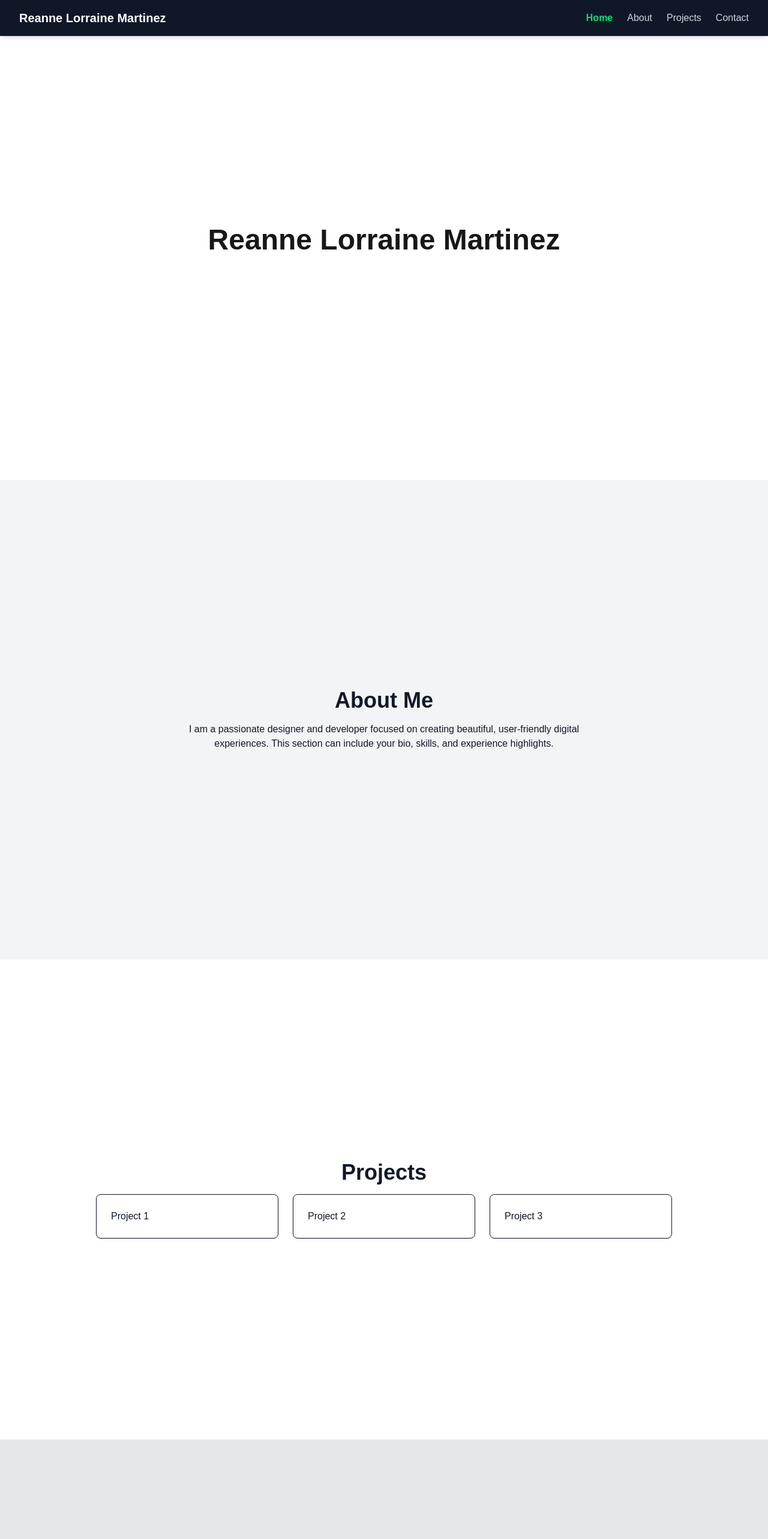
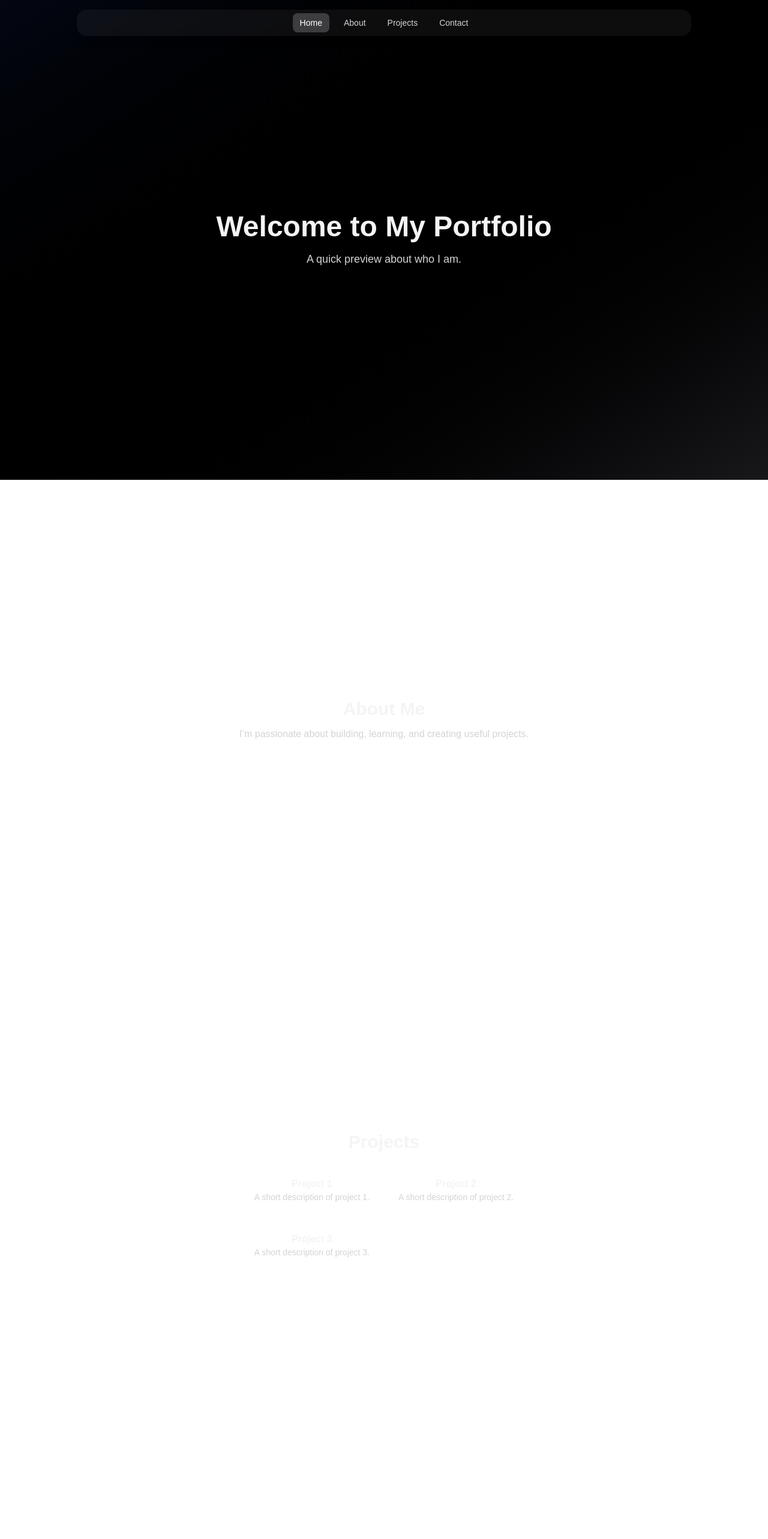
Before and after one commit to ZenorianDev/Portfolio, a Next.js app in the folder portfolio/: page / in a window 1280 px wide. Shown: the top 2566 px of the page at 60% size. Built offline with nearby package versions, Linux system fonts and the light colour scheme.

Commit message:
app, components

```diff
--- a/portfolio/app/page.tsx
+++ b/portfolio/app/page.tsx
@@ -1,26 +1,107 @@
+// app/page.tsx
+"use client";
+
+import { useState, useEffect } from "react";
+import { motion } from "framer-motion";
 import Navbar from "@/components/navbar";
-import Footer from "@/components/footer";
-import HomePage from "@/components/homepage";
+import Homepage from "@/components/homepage";
 import About from "@/components/about";
 import Projects from "@/components/projects";
 import Contact from "@/components/contact";
+import Footer from "@/components/footer";
 
-export default function Home() {
+export default function Page() {
+  const [activeSection, setActiveSection] = useState("homepage");
+  const [navMode, setNavMode] = useState<"top" | "side">("top");
+
+  // Watch which section is in view
+  useEffect(() => {
+    const sections = document.querySelectorAll("section[data-observe]");
+    const observer = new IntersectionObserver(
+      (entries) => {
+        entries.forEach((entry) => {
+          if (entry.isIntersecting) {
+            setActiveSection(entry.target.id);
+          }
+        });
+      },
+      { threshold: 0.55 }
+    );
+
+    sections.forEach((s) => observer.observe(s));
+    return () => observer.disconnect();
+  }, []);
+
+  // Toggle navbar layout on scroll
+  useEffect(() => {
+    const handleScroll = () => {
+      if (window.scrollY > window.innerHeight * 0.8) {
+        setNavMode("side");
+      } else {
+        setNavMode("top");
+      }
+    };
+    handleScroll();
+    window.addEventListener("scroll", handleScroll, { passive: true });
+    return () => window.removeEventListener("scroll", handleScroll);
+  }, []);
+
+  // Section-based background colors
+  const bgColors: Record<string, string> = {
+    homepage: "from-gray-950 via-black to-zinc-900",
+    about: "from-indigo-950 via-indigo-900 to-purple-900",
+    projects: "from-emerald-950 via-emerald-900 to-green-900",
+    contact: "from-fuchsia-950 via-pink-900 to-rose-900",
+  };
+
   return (
-    <div>
-      <Navbar />
-      <section id="homepage">
-        <HomePage />
+    <div className="relative min-h-screen text-zinc-100">
+      {/* Background transition */}
+      <motion.div
+        key={activeSection}
+        aria-hidden
+        className={`pointer-events-none fixed inset-0 -z-10 bg-gradient-to-br ${bgColors[activeSection]}`}
+        initial={{ opacity: 0 }}
+        animate={{ opacity: 1 }}
+        transition={{ duration: 0.6 }}
+      />
+
+      <Navbar activeSection={activeSection} navMode={navMode} />
+
+      <main className="mx-auto max-w-7xl">
+        <section
+          id="homepage"
+          data-observe
+          className="min-h-screen px-6 flex items-center justify-center"
+        >
+          <Homepage />
         </section>
-      <section id="about">
+
+        <section
+          id="about"
+          data-observe
+          className="min-h-screen px-6 flex items-center justify-center"
+        >
           <About />
         </section>
-      <section id="projects">
+
+        <section
+          id="projects"
+          data-observe
+          className="min-h-screen px-6 flex items-center justify-center"
+        >
           <Projects />
         </section>
-      <section id="contact">
+
+        <section
+          id="contact"
+          data-observe
+          className="min-h-screen px-6 flex items-center justify-center"
+        >
           <Contact />
         </section>
+      </main>
+
       <Footer />
     </div>
   );
--- a/portfolio/components/about.tsx
+++ b/portfolio/components/about.tsx
@@ -1,15 +1,10 @@
 export default function About() {
   return (
-    <section
-      id="about"
-      className="h-screen flex flex-col justify-center items-center bg-gray-100 text-gray-900"
-    >
-      <h2 className="text-4xl font-bold mb-4">About Me</h2>
-      <p className="max-w-2xl text-center">
-        I am a passionate designer and developer focused on creating beautiful,
-        user-friendly digital experiences. This section can include your bio,
-        skills, and experience highlights.
+    <div className="max-w-2xl text-center">
+      <h2 className="text-3xl font-bold">About Me</h2>
+      <p className="mt-3 text-zinc-300">
+        I’m passionate about building, learning, and creating useful projects.
       </p>
-    </section>
+    </div>
   );
 }
--- a/portfolio/components/contact.tsx
+++ b/portfolio/components/contact.tsx
@@ -1,17 +1,14 @@
 export default function Contact() {
   return (
-    <section
-      id="contact"
-      className="h-screen flex flex-col justify-center items-center bg-gray-200 text-gray-900"
-    >
-      <h2 className="text-4xl font-bold mb-4">Contact Me</h2>
-      <p className="mb-4">Let’s work together! Reach me via email:</p>
+    <div className="max-w-xl text-center">
+      <h2 className="text-3xl font-bold">Get in Touch</h2>
+      <p className="mt-3 text-zinc-300">Feel free to reach out anytime!</p>
       <a
-        href="mailto:yourname@example.com"
-        className="px-6 py-3 bg-gray-900 text-white rounded-md hover:bg-gray-700 transition"
+        href="mailto:you@email.com"
+        className="mt-6 inline-block rounded-lg bg-white/10 px-4 py-2 font-medium ring-1 ring-white/20 hover:bg-white/20"
       >
-        Say Hello
+        Email Me
       </a>
-    </section>
+    </div>
   );
 }
--- a/portfolio/components/footer.tsx
+++ b/portfolio/components/footer.tsx
@@ -1,7 +1,7 @@
 export default function Footer() {
   return (
-    <footer className="bg-gray-900 text-white py-6 text-center">
-      <p>© {new Date().getFullYear()} Reanne Martinez | All rights reserved.</p>
+    <footer className="py-6 text-center text-sm text-zinc-400">
+      © {new Date().getFullYear()} Reanne Martinez | All rights reserved.
     </footer>
   );
 }
--- a/portfolio/components/homepage.tsx
+++ b/portfolio/components/homepage.tsx
@@ -1,7 +1,10 @@
-export default function HomePage() {
+export default function Homepage() {
   return (
-    <section className="h-screen flex items-center justify-center">
-      <h1 className="text-5xl font-bold">Reanne Lorraine Martinez</h1>
-    </section>
+    <div className="text-center">
+      <h1 className="text-5xl font-bold">Welcome to My Portfolio</h1>
+      <p className="mt-4 text-lg text-zinc-300">
+        A quick preview about who I am.
+      </p>
+    </div>
   );
 }
--- a/portfolio/components/navbar.tsx
+++ b/portfolio/components/navbar.tsx
@@ -1,52 +1,65 @@
 "use client";
 
-import Link from "next/link";
-import { useEffect, useState } from "react";
+import { motion } from "framer-motion";
+import clsx from "clsx";
 
-export default function Navbar() {
-  const [activeSection, setActiveSection] = useState("home");
+type NavbarProps = {
+  activeSection: string;
+  navMode: "top" | "side";
+};
 
-  useEffect(() => {
-    const handleScroll = () => {
-      const sections = ["home", "about", "projects", "contact"];
-      let current = "home";
+const sections = [
+  { id: "homepage", label: "Home" },
+  { id: "about", label: "About" },
+  { id: "projects", label: "Projects" },
+  { id: "contact", label: "Contact" },
+];
 
-      sections.forEach((id) => {
-        const section = document.getElementById(id);
-        if (section) {
-          const rect = section.getBoundingClientRect();
-          if (rect.top <= 150 && rect.bottom >= 150) {
-            current = id;
-          }
-        }
-      });
-
-      setActiveSection(current);
-    };
-
-    window.addEventListener("scroll", handleScroll);
-    return () => window.removeEventListener("scroll", handleScroll);
-  }, []);
+export default function Navbar({ activeSection, navMode }: NavbarProps) {
+  const isSide = navMode === "side";
 
   return (
-    <nav className="fixed top-0 left-0 w-full bg-gray-900 text-white px-8 py-4 flex justify-between items-center shadow-md z-50">
-      <h1 className="text-xl font-bold">Reanne Lorraine Martinez</h1>
-      <ul className="flex space-x-6">
-        {["home", "about", "projects", "contact"].map((section) => (
-          <li key={section}>
-            <Link
-              href={`#${section}`}
-              className={`transition-colors ${
-                activeSection === section
-                  ? "text-green-400 font-semibold"
-                  : "text-gray-300 hover:text-white"
-              }`}
-            >
-              {section.charAt(0).toUpperCase() + section.slice(1)}
-            </Link>
-          </li>
-        ))}
-      </ul>
-    </nav>
+    <motion.nav
+      className={clsx(
+        "fixed z-40",
+        isSide ? "left-6 top-1/2 -translate-y-1/2" : "top-0 left-0 w-full"
+      )}
+    >
+      <div
+        className={clsx(
+          "backdrop-blur bg-white/5 rounded-2xl shadow-lg",
+          isSide ? "p-2" : "mx-auto mt-4 max-w-5xl p-3"
+        )}
+      >
+        <ul
+          className={clsx(
+            "flex gap-3 text-sm font-medium",
+            isSide ? "flex-col" : "justify-center"
+          )}
+        >
+          {sections.map(({ id, label }) => (
+            <li key={id}>
+              <a
+                href={`#${id}`}
+                onClick={(e) => {
+                  e.preventDefault();
+                  document
+                    .getElementById(id)
+                    ?.scrollIntoView({ behavior: "smooth" });
+                }}
+                className={clsx(
+                  "px-3 py-2 rounded-lg transition-colors",
+                  activeSection === id
+                    ? "bg-white/20 text-white"
+                    : "text-zinc-300 hover:text-white"
+                )}
+              >
+                {label}
+              </a>
+            </li>
+          ))}
+        </ul>
+      </div>
+    </motion.nav>
   );
 }
--- a/portfolio/components/projects.tsx
+++ b/portfolio/components/projects.tsx
@@ -1,15 +1,20 @@
 export default function Projects() {
   return (
-    <section
-      id="projects"
-      className="h-screen flex flex-col justify-center items-center bg-white text-gray-900"
-    >
-      <h2 className="text-4xl font-bold mb-4">Projects</h2>
-      <div className="grid grid-cols-1 sm:grid-cols-2 md:grid-cols-3 gap-6 w-3/4">
-        <div className="p-6 border rounded-lg shadow">Project 1</div>
-        <div className="p-6 border rounded-lg shadow">Project 2</div>
-        <div className="p-6 border rounded-lg shadow">Project 3</div>
+    <div className="max-w-4xl">
+      <h2 className="text-3xl font-bold text-center">Projects</h2>
+      <div className="mt-6 grid gap-4 sm:grid-cols-2">
+        {[1, 2, 3].map((num) => (
+          <div
+            key={num}
+            className="rounded-xl bg-white/10 p-4 text-center ring-1 ring-white/20"
+          >
+            <h3 className="font-semibold">Project {num}</h3>
+            <p className="text-sm text-zinc-300">
+              A short description of project {num}.
+            </p>
+          </div>
+        ))}
       </div>
-    </section>
+    </div>
   );
 }
```
Lines whose indentation alone changed are shown as unchanged.
